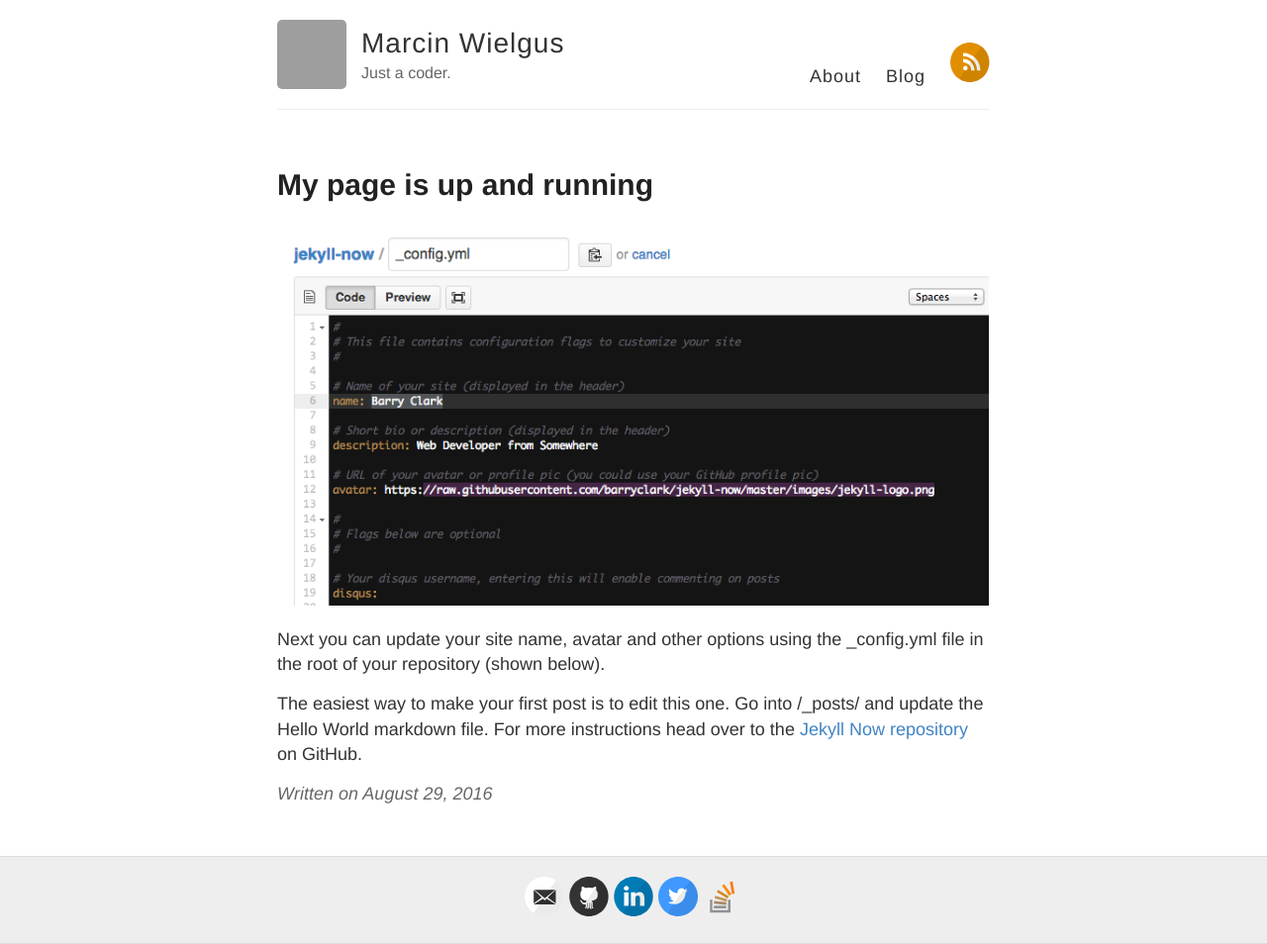
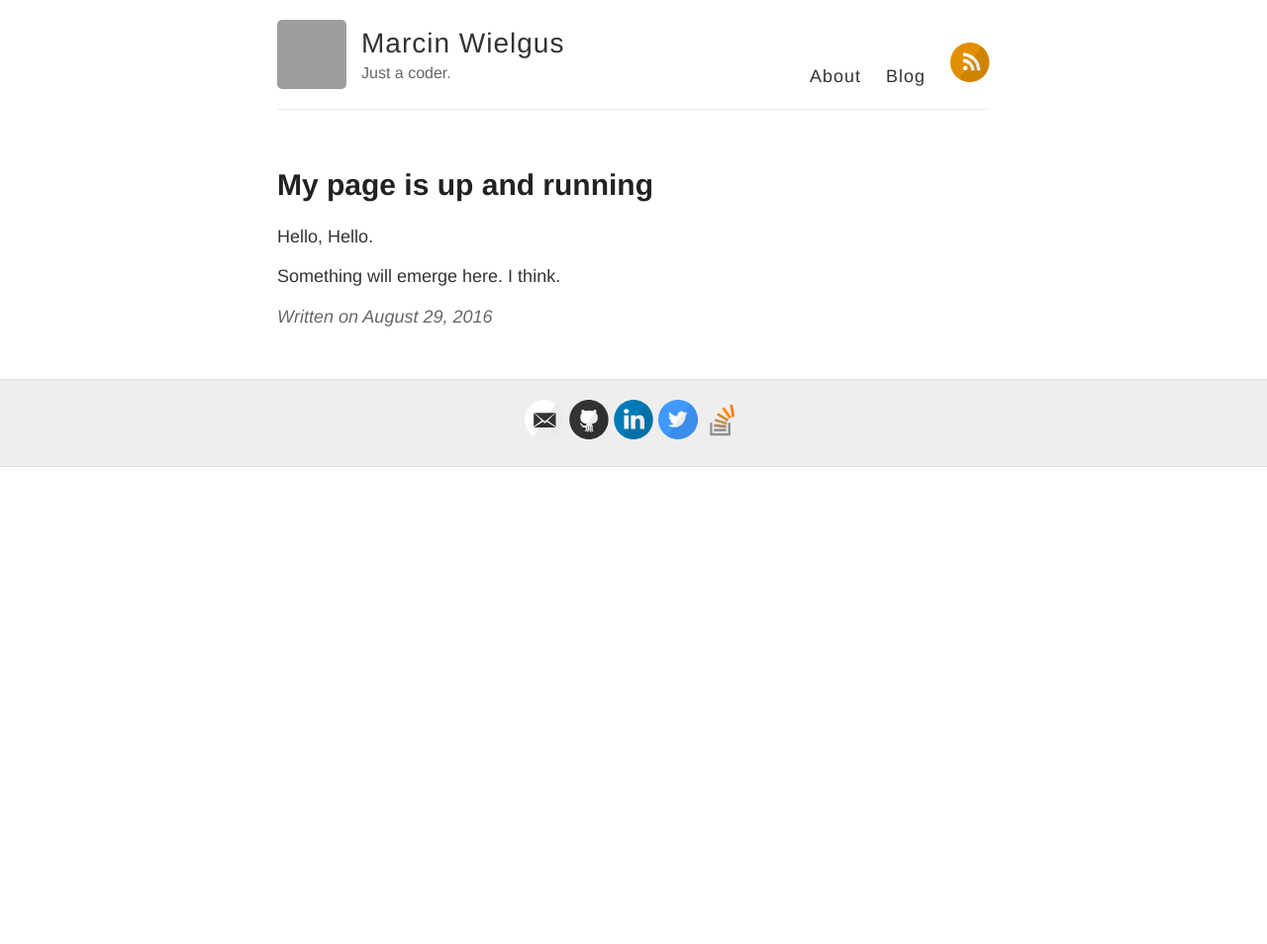
Before and after one commit to s4s0l/s4s0l.github.io, a Jekyll site: the page built from _posts/2016-08-29-Hello-World.md, in a window 1280 px wide. Shown: the whole page at 99% size. Built offline with Jekyll 4.4.1, drawn with Linux system fonts in a browser that asks for light colours; comment, search, counter and statistics services are not loaded; after the commit the page ends 900 px from its top, so only the background shows below that; grey boxes are pictures that could not be loaded.

Commit message:
Personalization touch

```diff
--- a/_posts/2016-08-29-Hello-World.md
+++ b/_posts/2016-08-29-Hello-World.md
@@ -1,11 +1,9 @@
 ---
 layout: post
 title: My page is up and running
+image: https://c1.staticflickr.com/9/8142/7521446528_3073487e89_b.jpg
 ---
 
-![_config.yml]({{ site.baseurl }}/images/config.png)
+Hello, Hello.
 
-Next you can update your site name, avatar and other options using the _config.yml file in the root of your repository (shown below).
-
-
-The easiest way to make your first post is to edit this one. Go into /_posts/ and update the Hello World markdown file. For more instructions head over to the [Jekyll Now repository](https://github.com/barryclark/jekyll-now) on GitHub.
+Something will emerge here. I think.
--- a/index.html
+++ b/index.html
@@ -5,7 +5,10 @@
 <div class="posts">
     {% for post in site.posts %}
     <article class="post">
-
+        <div class="when">
+            Written on {{ post.date | date: "%B %e, %Y" }}
+        </div>
+        <img src="{{post.image}}"/>
         <h1><a href="{{ site.baseurl }}{{ post.url }}">{{ post.title }}</a></h1>
 
         <div class="entry">
```
Lines whose indentation alone changed are shown as unchanged.
